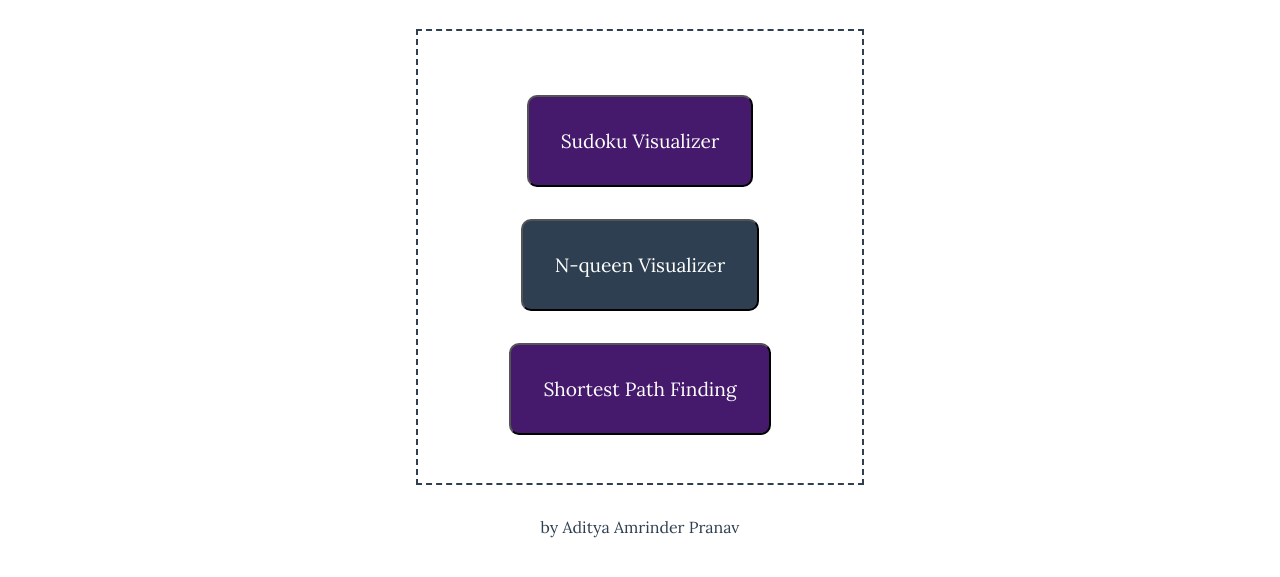
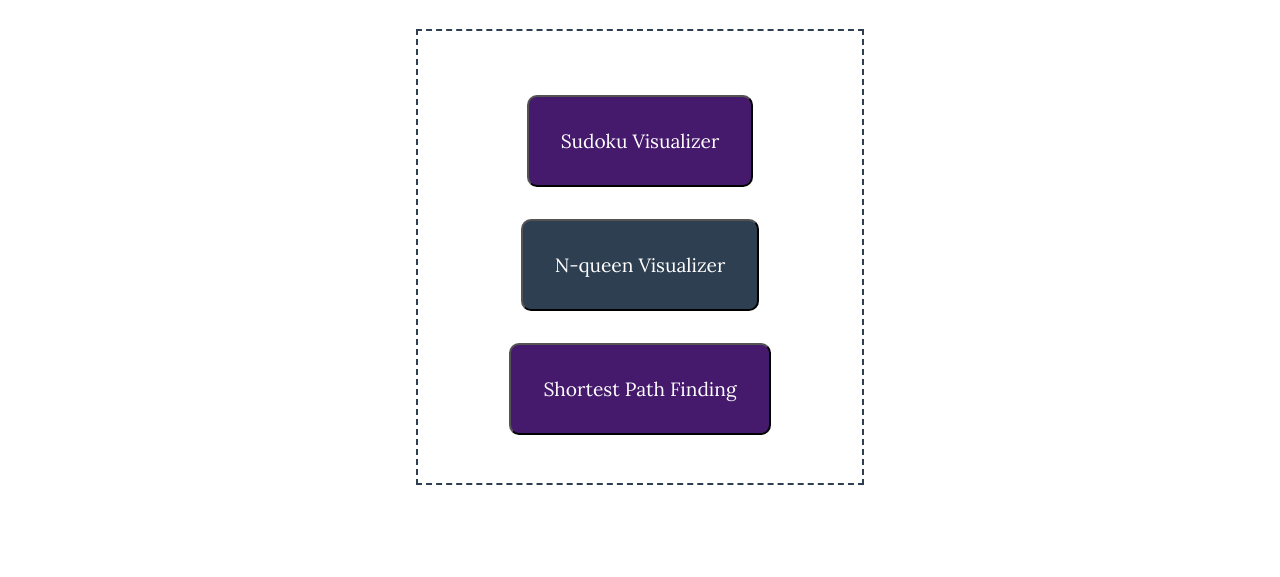
Before and after one commit to ADI1000b/Minor, a plain HTML site: page index.html in a window 1280 px wide. Shown: the part 157-734 px from the top of the page. Drawn offline with Linux system fonts and the light colour scheme; a web font is replaced by a local one.

Commit message:
Update index.html

```diff
--- a/index.html
+++ b/index.html
@@ -27,8 +27,6 @@
 
       </div>
 
-      <footer>by Aditya Amrinder Pranav </footer>
-
 
 </body>
 </html>
```
